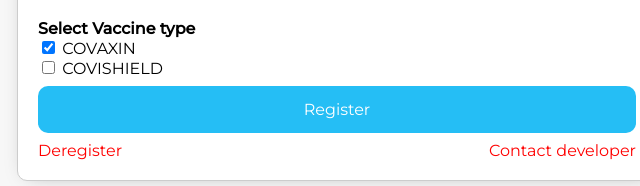
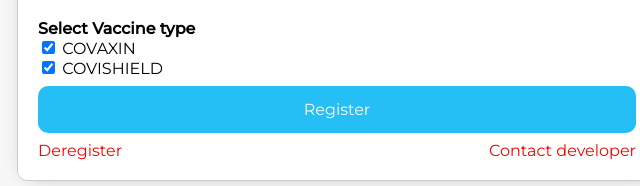
Before and after one commit to smitdesai1010/GetYourVaccine, a website: page public/index.html in a window 1280 px wide. Shown: the part 638-824 px from the top of the page, 303-943 px from the left. Drawn offline with Linux system fonts and the light colour scheme.

Commit message:
changed default vaccine

```diff
--- a/public/index.html
+++ b/public/index.html
@@ -45,7 +45,7 @@
                 </span>
 
                 <span>
-                    <input class="input" type="checkbox" id="covishield">
+                    <input class="input" type="checkbox" id="covishield" checked>
                     <label>COVISHIELD</label>
                 </span>
             </div>
```
Also changed, not shown: 1 other file.
